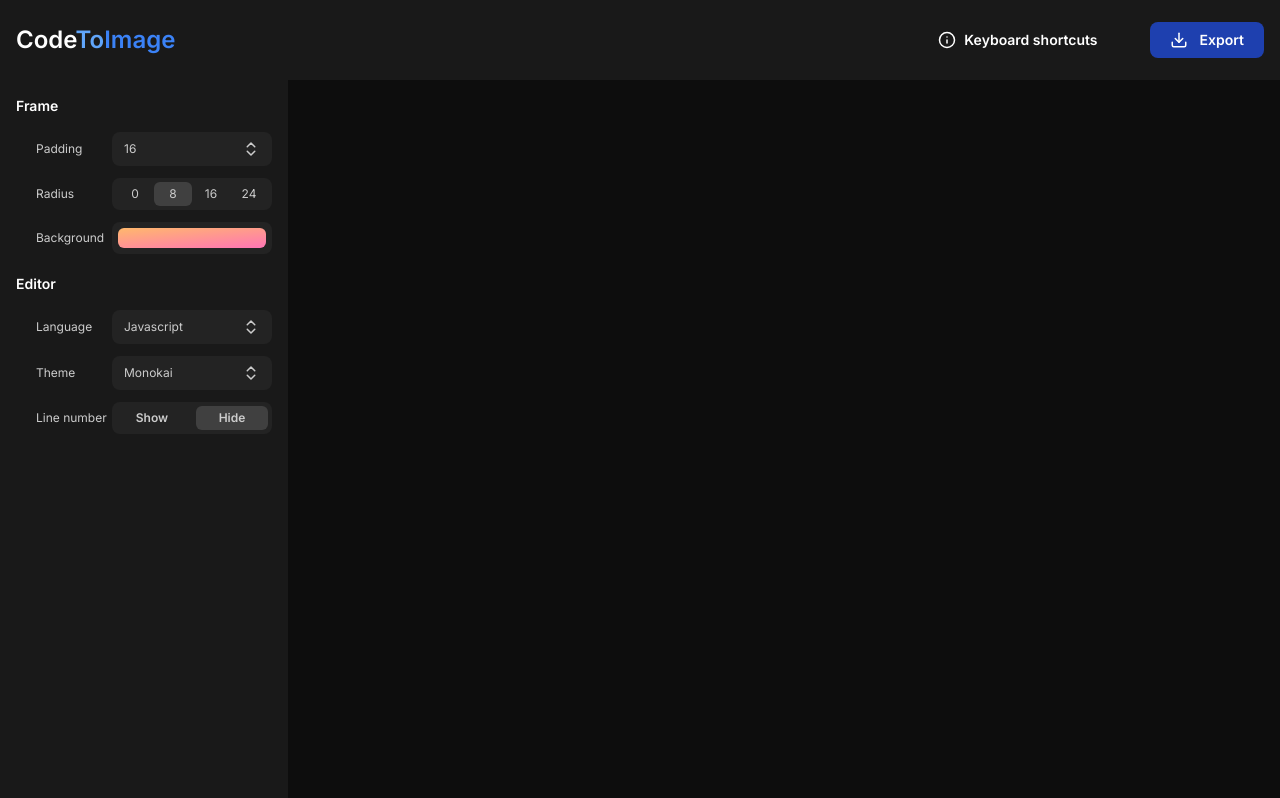
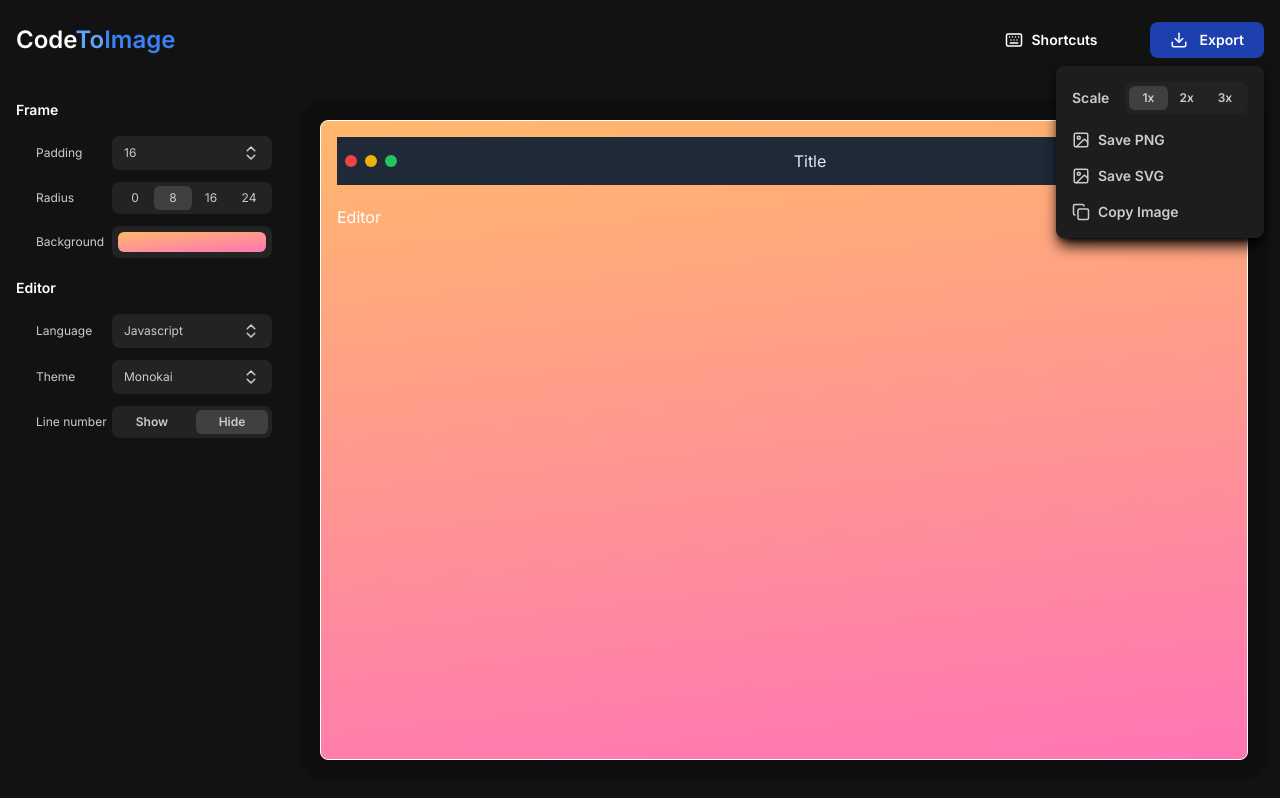
Before and after one commit to aleexvdev/code-to-img, a Next.js app: page / in a window 1280 px wide. Both pictures are taken after a click on the button "Export". Built offline with nearby package versions, Linux system fonts and the light colour scheme.

Commit message:
Feat: add code editor

```diff
--- a/src/app/page.tsx
+++ b/src/app/page.tsx
@@ -1,11 +1,20 @@
 import { Navbar } from "@/components/common/Navbar/Navbar";
 import { Sidebar } from "@/components/common/Sidebar/Sidebar";
+import { CodeEditor } from "@/components/Editor/CodeEditor";
 
 export default function Home() {
   return (
-    <main className="bg-[#0D0D0D] dark:bg-primary min-h-screen relative">
+    <div className="w-screen dark:bg-primary min-h-screen flex flex-col bg-[#121212]">
       <Navbar />
-      <Sidebar />
-    </main>
+      <div className="flex flex-1">
+        <div className="w-72 h-min-screen">
+          <Sidebar />
+        </div>
+        <div className="w-full">
+          <CodeEditor />
+        </div>
+      </div>
+    </div>
   );
 }
+// bg-[#121212]
--- a/src/components/BackgroundSelector.tsx
+++ b/src/components/BackgroundSelector.tsx
@@ -42,7 +42,7 @@
               />
             </button>
             {showDropdown && (
-              <div className="absolute top-0 left-44 z-10 w-60 bg-[#212121] rounded-md p-2 shadow-xl shadow-black">
+              <div className="absolute top-0 left-44 z-10 w-60 bg-[#212121] rounded-md p-2 shadow-lg shadow-black">
                 <div className="p-2 w-full">
                   <div className="w-full flex items-center justify-between">
                     <p className="text-sm text-white">Background Color</p>
--- /dev/null
+++ b/src/components/Editor/CodeEditor.tsx
@@ -0,0 +1,44 @@
+"use client";
+
+import { RootState } from "@/store/store";
+import React from "react";
+import { useDispatch, useSelector } from "react-redux";
+
+export const CodeEditor = () => {
+  // const dispatch = useDispatch();s
+  const editorState = useSelector((state: RootState) => state.editorReducer);
+
+  return (
+    <div className="w-full h-full text-white px-3 py-5">
+      <div className="w-full h-full flex items-center justify-center bg-[#0F0F10] rounded-3xl p-5">
+        <div
+          className="border border-white w-full h-full"
+          style={{
+            padding: editorState.padding + "px",
+            background: editorState.background,
+            borderRadius: editorState.radius + "px",
+          }}
+        >
+          <div className="w-full h-12 bg-black mb-5">
+            <div className="w-full h-full flex items-center bg-gray-800 p-2">
+              <div className="flex items-center space-x-2">
+                <span className="w-3 h-3 bg-red-500 rounded-full"></span>
+                <span className="w-3 h-3 bg-yellow-500 rounded-full"></span>
+                <span className="w-3 h-3 bg-green-500 rounded-full"></span>
+              </div>
+              <div className="flex-grow text-center">
+                <input
+                  type="text"
+                  value="Title"
+                  className="bg-transparent text-gray-200 text-center min-w-20"
+                />
+              </div>
+            </div>
+          </div>
+          <div></div>
+          Editor
+        </div>
+      </div>
+    </div>
+  );
+};
--- /dev/null
+++ b/src/components/common/Modal/ModalExport.tsx
@@ -0,0 +1,38 @@
+"use client";
+
+import { X } from 'lucide-react';
+import React, { ReactNode } from 'react'
+
+interface ModalExportProps {
+  isOpen: boolean;
+  onClose: () => void;
+  children: ReactNode;
+}
+
+export const ModalExport:  React.FC<ModalExportProps> = ({ isOpen, onClose, children }) => {
+  if (!isOpen) return null;
+
+  return (
+    <div className="fixed inset-0 z-30 flex items-center justify-center bg-[#000000b2] bg-opacity-50">
+      <div className="bg-[#1D1D1D] rounded-lg shadow-lg w-1/3 p-4">
+        <div className="flex justify-between items-center">
+          <h2 className="text-xl font-semibold text-white">Export Image</h2>
+          <button onClick={onClose} className='bg-[#333333] p-1 rounded-lg hover:bg-[#3c3c3c]'>
+            <X size={18} color='white' />
+          </button>
+        </div>
+        <div className="mt-4 min-h-56">
+          {children}
+        </div>
+        <div className="mt-4 flex justify-center items-center w-full gap-5">
+          <button onClick={onClose} className="w-1/2 bg-[#333333] text-white px-4 py-2 rounded-lg hover:bg-blue-600 transition-colors">
+            Close
+          </button>
+          <button onClick={onClose} className="w-1/2 bg-blue-800 text-white px-4 py-2 rounded-lg hover:bg-blue-700 transition-colors">
+            Export
+          </button>
+        </div>
+      </div>
+    </div>
+  );
+}
--- a/src/components/common/Navbar/Navbar.tsx
+++ b/src/components/common/Navbar/Navbar.tsx
@@ -1,10 +1,33 @@
+"use client";
+
 import Link from "next/link";
 import { MaxWidthWrapper } from "../MaxWidthWrapper";
-import { Download, Info } from "lucide-react";
+import { Copy, Download, Image as ImgLucide, Keyboard } from "lucide-react";
+import { useState } from "react";
+import { SCALES } from "@/lib/contants";
+import { useDispatch, useSelector } from "react-redux";
+import { RootState } from "@/store/store";
+import { setScale } from "@/store/features/editorSlice";
+import OutsideClickHandler from "react-outside-click-handler";
 
 export const Navbar = () => {
+  const dispatch = useDispatch();
+  const selectedScale = useSelector(
+    (state: RootState) => state.editorReducer.scale
+  );
+  const [isDropdownOpen, setIsDropdownOpen] = useState(false);
+
+  const handleDropdownToggle = () => {
+    setIsDropdownOpen(!isDropdownOpen);
+  };
+
+  const handleScaleChange = (scale: string) => {
+    dispatch(setScale(scale));
+  };
+
   return (
-    <nav className="absolute w-full z-20 px-4 h-20 bg-[#191919]">
+    <>
+      <nav className="w-full px-4 h-20 bg-[#121212]">
         <MaxWidthWrapper>
           <div className="w-full h-full flex items-center justify-between">
             <div className="font-semibold text-2xl">
@@ -13,21 +36,73 @@
                 <span className="text-blue-500">Image</span>
               </Link>
             </div>
-          <div className="flex items-center justify-end gap-10">
+            <OutsideClickHandler
+              onOutsideClick={() => setIsDropdownOpen(false)}
+            >
+              <div className="relative flex items-center justify-end gap-10">
                 <div className="font-semibold text-sm">
-              <button className="flex items-center gap-2 rounded-lg py-2 px-3 hover:bg-[#404040] text-white">
-                <Info size={18} /> Keyboard shortcuts
+                  <button className="flex items-center gap-2 rounded-lg py-2 px-3 hover:bg-[#404040] text-white transition-colors">
+                    <Keyboard size={18} /> Shortcuts
                   </button>
                 </div>
                 <div className="font-semibold text-sm">
-              <button className="flex items-center gap-3 bg-blue-800 rounded-lg py-2 px-5 text-white hover:bg-blue-700">
+                  <button
+                    className="flex items-center gap-3 bg-blue-800 rounded-lg py-2 px-5 text-white hover:bg-blue-700 transition-colors"
+                    onClick={handleDropdownToggle}
+                  >
                     <Download size={18} />
                     Export
+                  </button>
+                  {isDropdownOpen && (
+                    <div className="absolute right-0 mt-2 min-w-52 bg-[#1D1D1D] rounded-lg shadow-lg z-30 shadow-black">
+                      <div className="p-2 w-full">
+                        <div className="w-full flex items-center justify-between gap-4 py-2 px-2">
+                          <p className="text-[#CCCCCC] text-sm text-left">
+                            Scale
+                          </p>
+                          <div className="w-full text-[#CCCCCC]">
+                            <div className="w-full flex items-center px-1 py-1 bg-[#232323] rounded-lg">
+                              {SCALES.map((scale) => (
+                                <button
+                                  key={scale}
+                                  className={`h-full flex items-center justify-center px-1 py-1 w-full rounded-md text-xs
+                                    ${
+                                      selectedScale === scale
+                                        ? "bg-[#404040]"
+                                        : ""
+                                    }`}
+                                  onClick={() => handleScaleChange(scale)}
+                                >
+                                  {scale}
+                                </button>
+                              ))}
+                            </div>
+                          </div>
+                        </div>
+                        <div className="text-sm w-full">
+                          <button className="flex items-center gap-2 rounded-md py-2 px-2 hover:bg-[#404040] text-[#CCCCCC] transition-colors w-full">
+                            <ImgLucide size={18} /> Save PNG
+                          </button>
+                        </div>
+                        <div className="text-sm w-full">
+                          <button className="flex items-center gap-2 rounded-md py-2 px-2 hover:bg-[#404040] text-[#CCCCCC] transition-colors w-full">
+                            <ImgLucide size={18} /> Save SVG
+                          </button>
+                        </div>
+                        <div className="text-sm w-full">
+                          <button className="flex items-center gap-2 rounded-md py-2 px-2 hover:bg-[#404040] text-[#CCCCCC] transition-colors w-full">
+                            <Copy size={18} /> Copy Image
                           </button>
                         </div>
                       </div>
                     </div>
+                  )}
+                </div>
+              </div>
+            </OutsideClickHandler>
+          </div>
         </MaxWidthWrapper>
       </nav>
+    </>
   );
 };
--- a/src/components/common/Sidebar/Sidebar.tsx
+++ b/src/components/common/Sidebar/Sidebar.tsx
@@ -17,8 +17,8 @@
   );
 
   return (
-    <div className='absolute w-72 bg-[#191919] h-full top-0 z-10'>
-      <div className='pt-24 px-4 flex flex-col items-center justify-center gap-5'>
+    <div className='w-72 h-full bg-[#121212]'>
+      <div className='w-full py-5 px-4 flex flex-col items-center justify-center gap-5'>
         <div className='w-full'>
           <h1 className='text-white text-sm font-semibold'>Frame</h1>
           <div className='w-full flex flex-col items-center justify-start gap-3 mt-4 pl-5'>
--- a/src/lib/contants.ts
+++ b/src/lib/contants.ts
@@ -29,8 +29,8 @@
 ];
 
 export const COLORS = [
+  "#FFFFFF00",
   "#000000",
-  "#1a1a1a",
   "#383c4a",
   "#999999",
   "#FFFFFF",
@@ -61,3 +61,9 @@
   "16",
   "24"
 ];
+
+export const SCALES = [
+  "1x",
+  "2x",
+  "3x",
+];
--- a/src/store/features/editorSlice.ts
+++ b/src/store/features/editorSlice.ts
@@ -9,6 +9,7 @@
   theme: string;
   linenumber: boolean;
   linestart: number;
+  scale: string;
 }
 
 const initialState: EditorState = {
@@ -20,6 +21,7 @@
   theme: "Monokai",
   linenumber: false,
   linestart: 0,
+  scale: "1x",
 };
 
 const editorSlice = createSlice({
@@ -50,6 +52,9 @@
     setLineStart: (state, action) => {
       state.linestart = action.payload;
     },
+    setScale: (state, action) => {
+      state.scale = action.payload;
+    },
   }
 });
 
@@ -62,6 +67,7 @@
   setTheme,
   setLineNumber,
   setLineStart,
+  setScale,
 } = editorSlice.actions;
 
 export default editorSlice.reducer;
```
Lines whose indentation alone changed are shown as unchanged.
